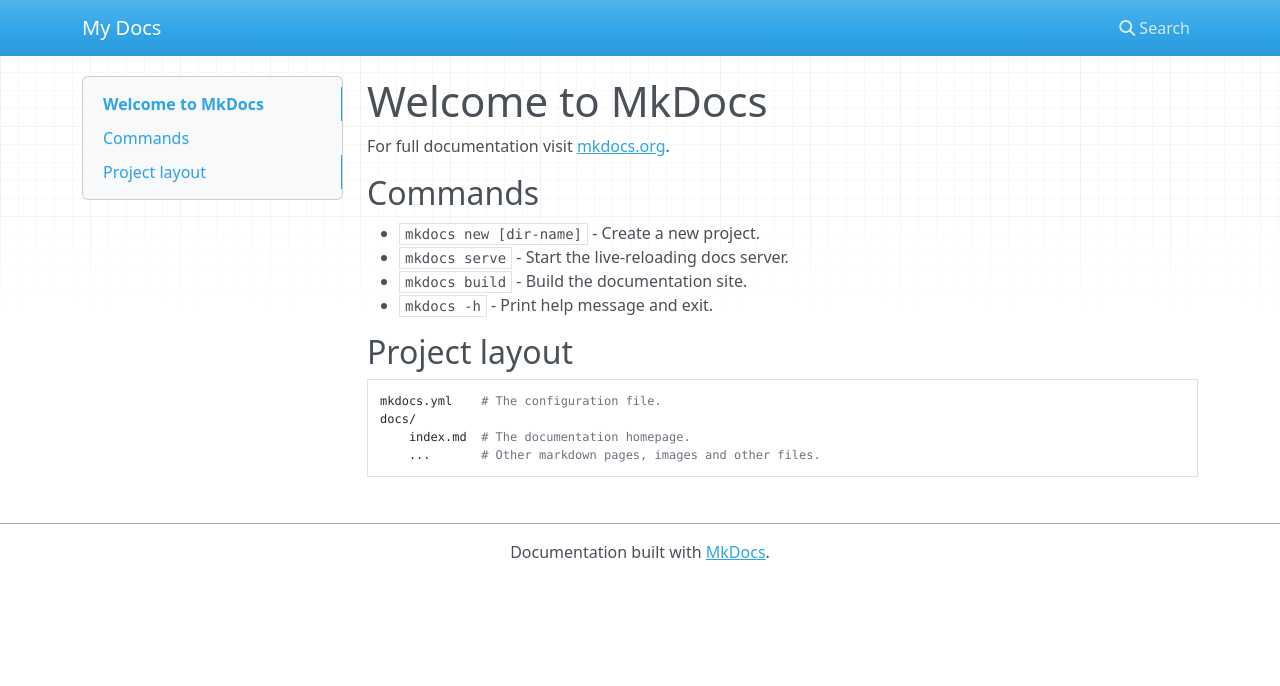
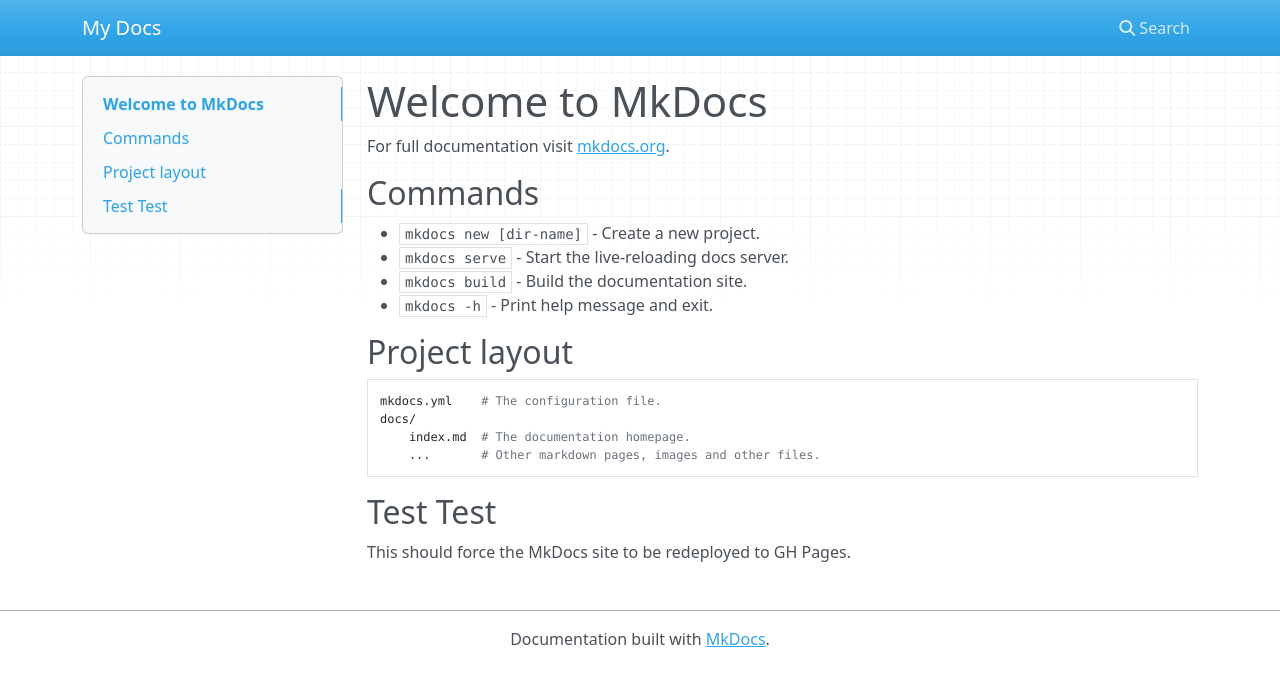
Before and after one commit to TotalDwarf03/mkdocs_autodeploy_test, an MkDocs documentation site: the page built from docs/index.md, in a window 1280 px wide. Shown: the top 686 px of the page. Built offline with MkDocs 1.6.1, drawn with Linux system fonts in a browser that asks for light colours; nearby versions of some CDN libraries.

Commit message:
Change to MkDocs

```diff
--- a/docs/index.md
+++ b/docs/index.md
@@ -15,3 +15,6 @@
     docs/
         index.md  # The documentation homepage.
         ...       # Other markdown pages, images and other files.
+
+## Test Test
+This should force the MkDocs site to be redeployed to GH Pages.
```
